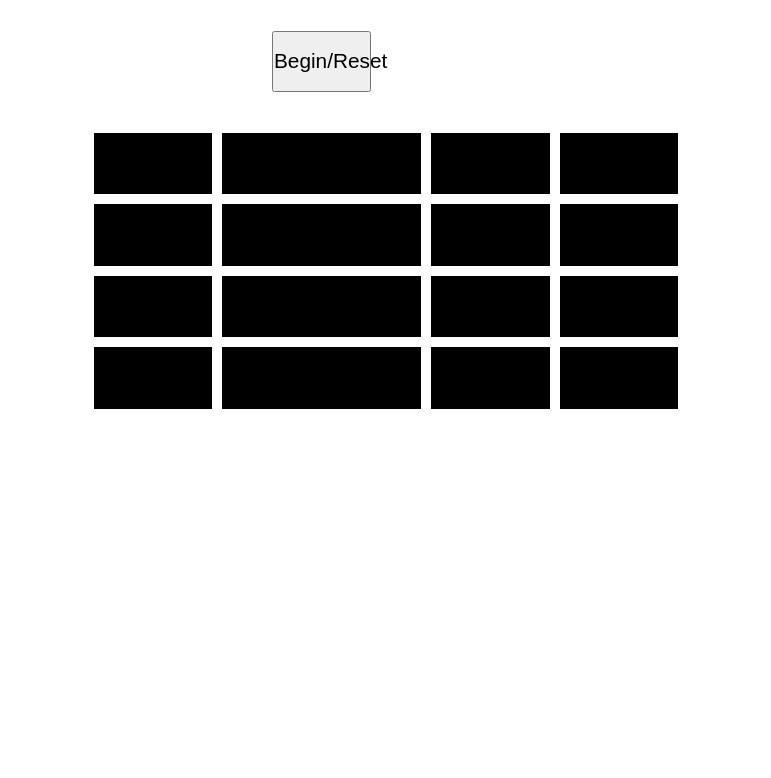
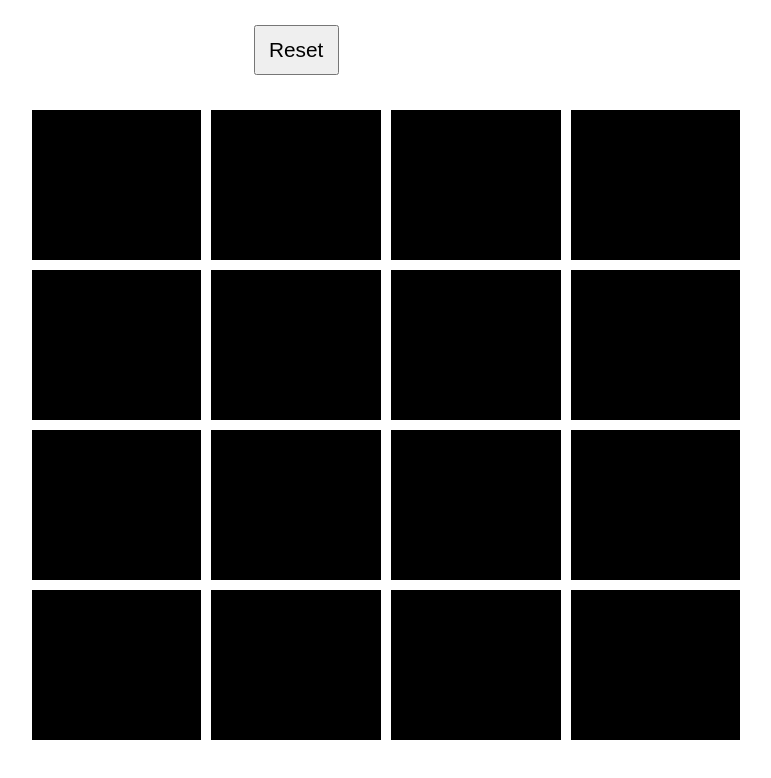
Before and after one commit to ThomasStrong/CSS_Memory_Game, a plain HTML site: page index.html in a window 1280 px wide. Shown: the whole page, without its empty margins (254-1025 px from the left). Drawn offline with Linux system fonts and the light colour scheme.

Commit message:
Mostly finished responsive layout

```diff
--- a/index.html
+++ b/index.html
@@ -8,7 +8,7 @@
     <link rel="stylesheet" href="styles.css">
 </head>
 <body class="grid-container">
-    <button id="begin-button" onclick="boxSwitch()">Begin/Reset</button>
+    <button id="begin-button" onclick="boxSwitch()">Reset</button>
     <div id="cover1" class="cover" onclick="unhide(this.id)"></div>
     <div id="cover2" class="cover" onclick="unhide(this.id)"></div>
     <div id="cover3" class="cover" onclick="unhide(this.id)"></div>
--- a/styles.css
+++ b/styles.css
@@ -23,6 +23,8 @@ body {
   display: flex;
   justify-content: center;
   align-items: center;
+  min-height: 50px;
+  min-width: 50px;
 }
 
 #box1 {
@@ -206,6 +208,7 @@ body {
   font-weight: bold;
   /* filter: brightness(70%); */
 }
+
 #begin-button {
   grid-area: begin;
   height: 50%;
@@ -217,9 +220,7 @@ body {
   margin: 0;
 }
 
-
 @media only screen and (min-width: 768px) {
-
   body {
     height: 80vh;
     width: 80vw;
@@ -231,21 +232,22 @@ body {
 
   .colorbox {
     font-size: 130%;
+    min-height: 100px;
+    min-width: 100px;
   }
 }
 
 @media only screen and (min-width: 1025px) {
-
   body {
     height: 60vh;
     width: 60vw;
     grid:
-    ".  .  begin  .  .  ." 2fr
-    ". a1 a2 a3 a4  ." 1fr
-    ". b1 b2 b3 b4  ." 1fr
-    ". c1 c2 c3 c4  ." 1fr
-    ". d1 d2 d3 d4  ." 1fr
-    ".  .  .  .  .  ." 1fr / auto;
+      ".  .  begin  .  .  ." 100px
+      ". a1 a2 a3 a4  ." 1fr
+      ". b1 b2 b3 b4  ." 1fr
+      ". c1 c2 c3 c4  ." 1fr
+      ". d1 d2 d3 d4  ." 1fr
+      ".  .  .  .  .  ." 1fr / auto;
   }
 
   #begin-button {
@@ -254,5 +256,7 @@ body {
 
   .colorbox {
     font-size: 155%;
+    min-height: 150px;
+    min-width: 150px;
   }
 }
```
